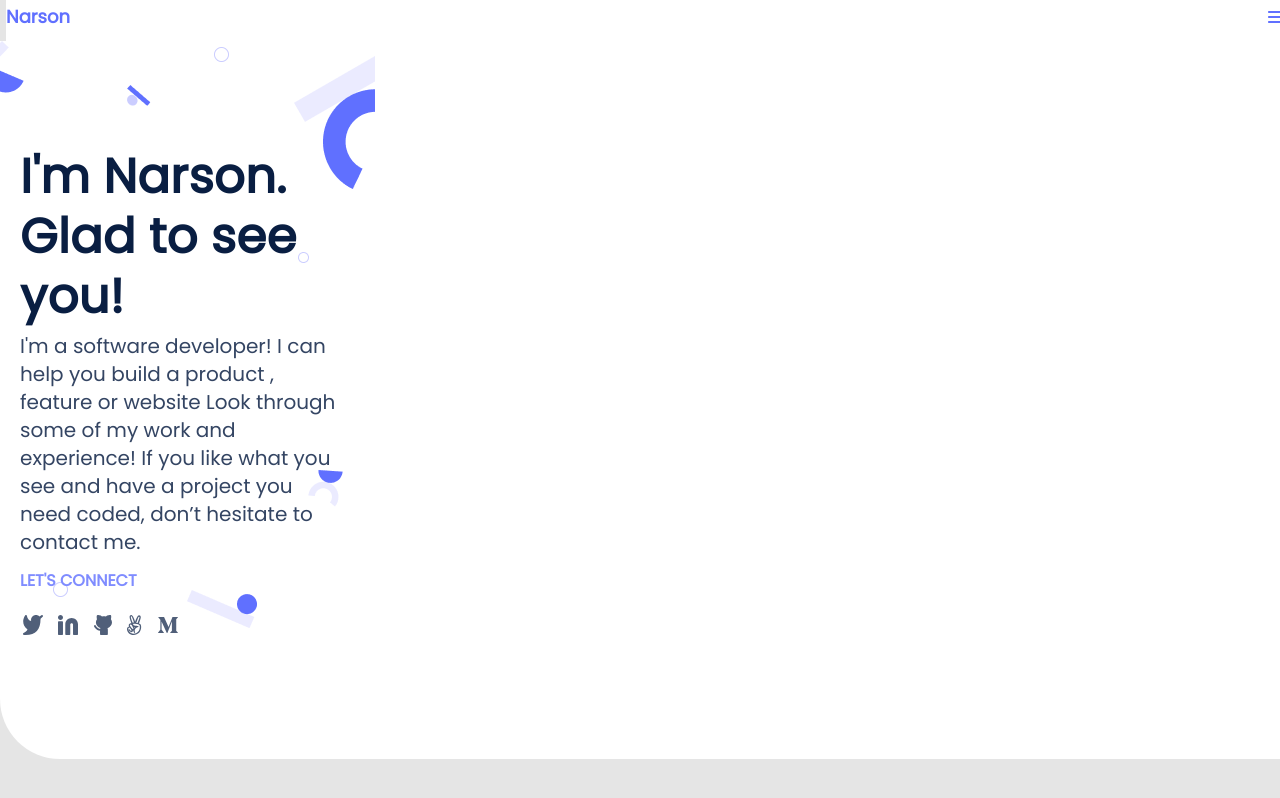
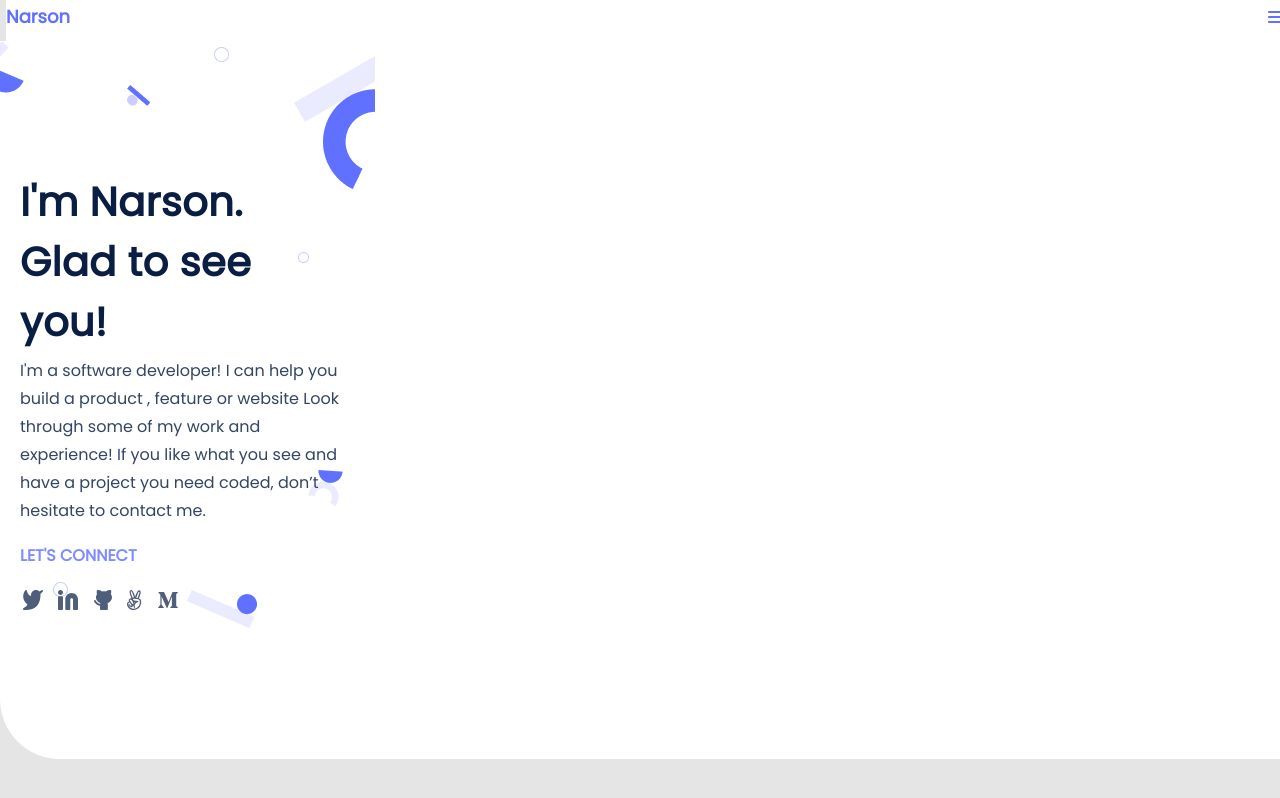
Before and after one commit to rbd3/Narson-Portfolio, a website: page index.html in a window 1280 px wide. Drawn offline with Linux system fonts and the light colour scheme.

Commit message:
Fix font size

```diff
--- a/style.css
+++ b/style.css
@@ -29,7 +29,7 @@ header {
   line-height: 20px;
   text-align: center;
   color: #6070ff;
-  width: 76px;
+  width: 100%;
   height: 20px;
   text-decoration: none;
   align-items: center;
@@ -73,7 +73,7 @@ header {
 
 .narson {
   display: flex;
-  font-size: 48px;
+  font-size: 40px;
   font-weight: 700;
   line-height: 60px;
   letter-spacing: 0.3700000047683716px;
@@ -87,7 +87,7 @@ header {
 }
 
 .detail {
-  font-size: 20px;
+  font-size: 16px;
   font-weight: 400;
   font-style: normal;
   line-height: 28px;
@@ -107,7 +107,7 @@ header {
   text-decoration: none;
   font-size: 16px;
   font-weight: 500;
-  margin-top: 70px;
+  margin-top: 20px;
   margin-left: 20px;
   order: 2;
   line-height: 24px;
```
